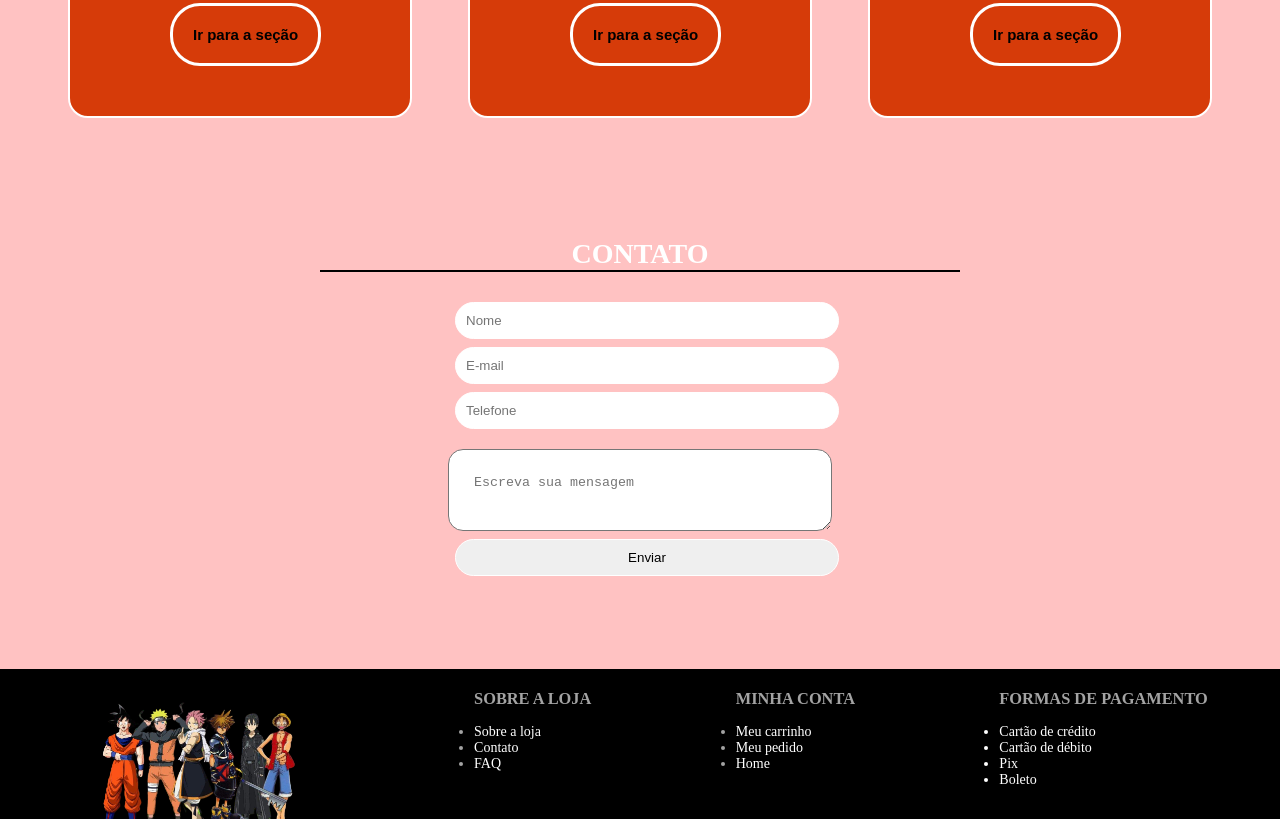
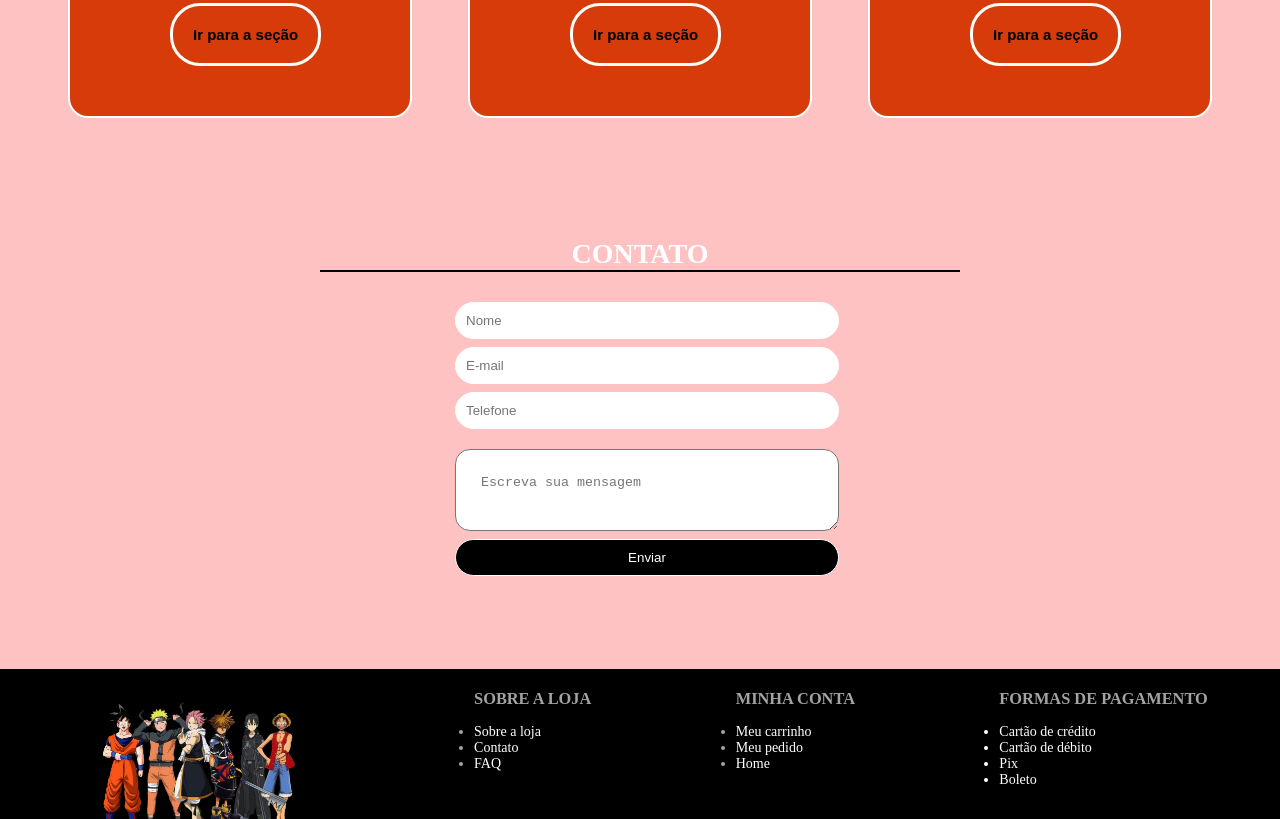
Before and after one commit to Armandorocha13/gamatex.store, a plain HTML site: page gamatex store/home/index.html in a window 1280 px wide. Shown: the part 1354-2173 px from the top of the page. Drawn offline with Linux system fonts and the light colour scheme.

Commit message:
Update style.css

```diff
--- a/gamatex store/home/css/style.css
+++ b/gamatex store/home/css/style.css
@@ -7,7 +7,15 @@
 
 body {
     background: rgba(255, 175, 175, 0.756);
-    max-width: min-content;
+    max-width: 100%;
+    overflow-x: hidden; /* Evita a rolagem horizontal */
+    margin: 0 auto; /* Centraliza o conteúdo */
+}
+
+.container {
+    max-width: 1200px; /* Define a largura máxima do conteúdo */
+    margin: 0 auto; /* Centraliza o conteúdo */
+    padding: 0 20px; /* Adiciona um pouco de espaço nas laterais */
 }
 
 /*1 navbar*/
@@ -294,8 +302,21 @@ p {
     margin: 0 auto;
     border-radius: 15px;
     margin-top: 20px;
+    margin-left: 135px;
 }
 
+.contact-form input[type=submit]{
+    width: 60%;
+    background-color: #000;
+    color: #fff;
+}
+
+.contact-form input[type=submit]:hover{
+    background-color: #3d3838;
+    border: 2px solid #ffffff;
+    color: rgb(255, 255, 255);
+    font-weight: bold;
+}
 
 /*footer container*/
 
```
